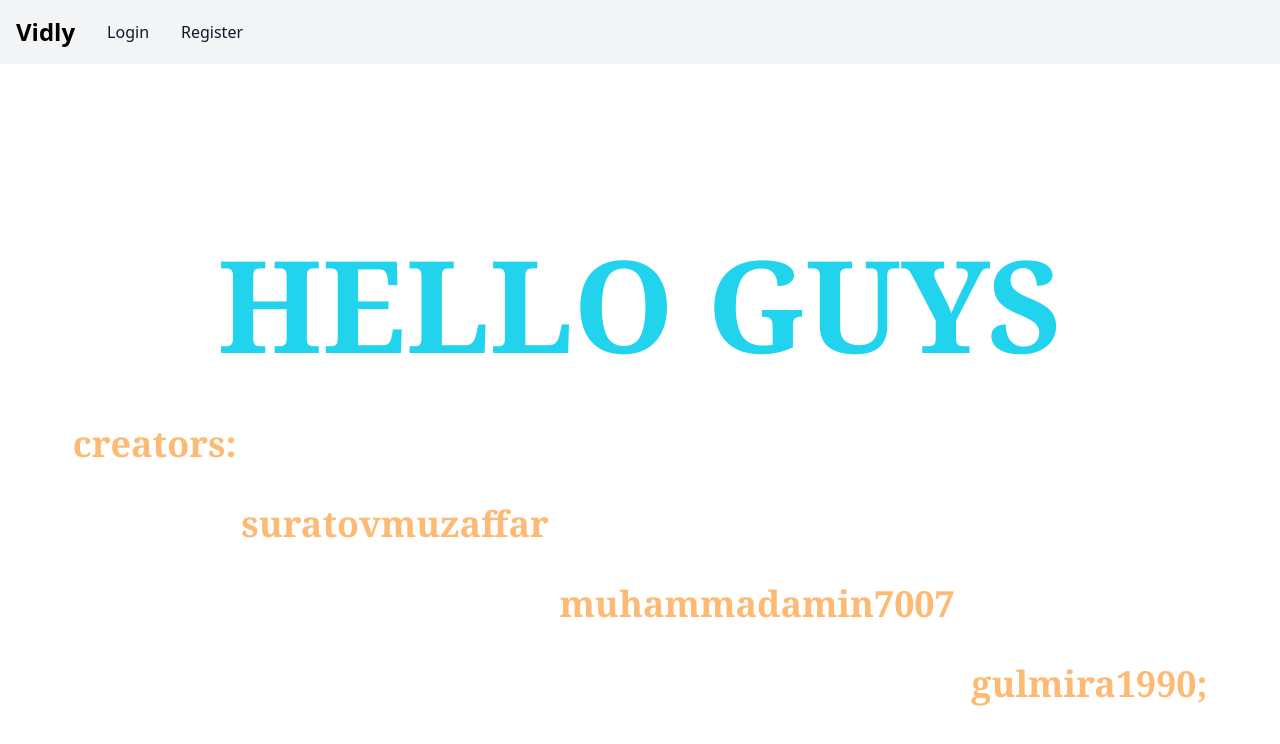
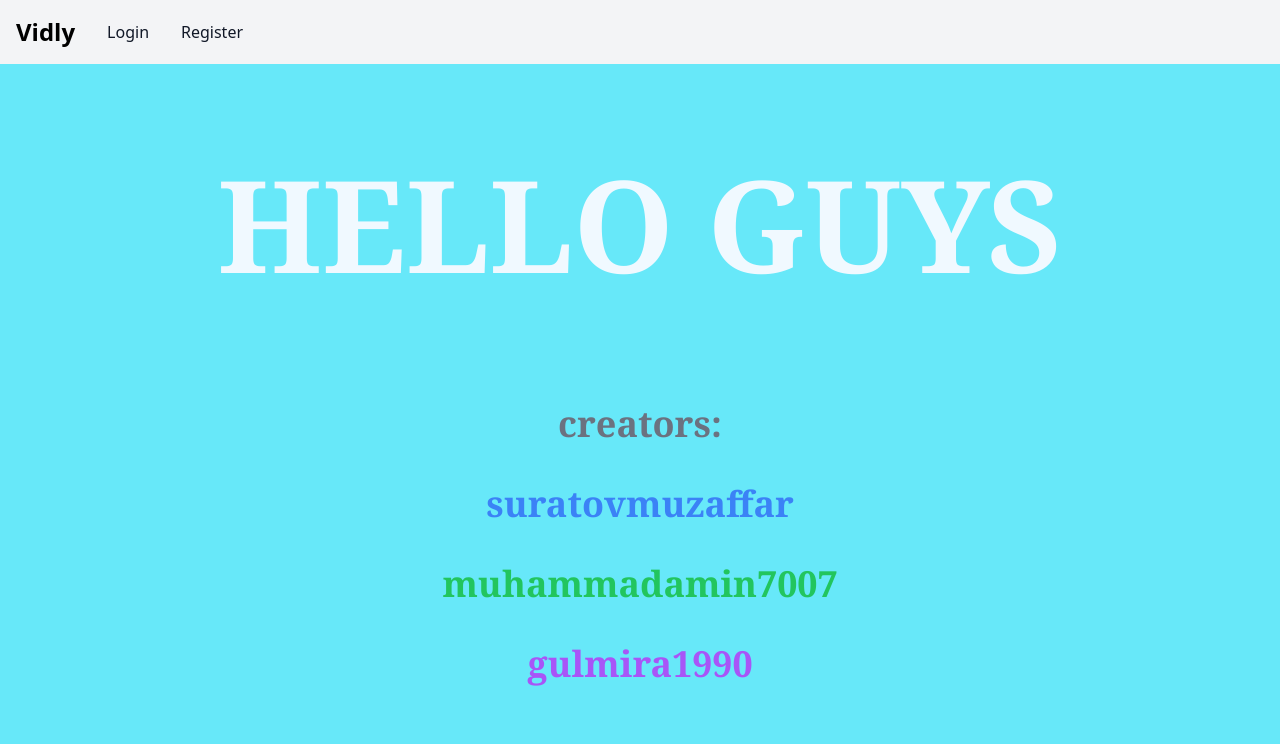
Before and after one commit to suratovmuzaffar/movies-app, a website: page public/index.html in a window 1280 px wide. Drawn offline with nearby package versions, Linux system fonts and the light colour scheme.

Commit message:
index htmlga ui chizildi:)

```diff
--- a/public/index.html
+++ b/public/index.html
@@ -33,21 +33,32 @@
       </div>
     </nav>
 
+    <div class="bg-cyan-300 h-[100vh] flex flex-col items-center">
       <h1
-      class="flex h-[60vh] justify-center text-9xl text-cyan-400 w-[100%] font-bold font-serif items-center"
+        class="flex h-[40vh] justify-center text-9xl text-sky-50 w-[100%] font-bold font-serif items-center"
       >
         HELLO GUYS
       </h1>
-    <pre
-      class="flex h-[10vh] justify-center text-4xl text-orange-300 w-[100%] font-bold font-serif items-center"
+      <p
+        class="flex h-[10vh] justify-center text-4xl text-gray-500 w-[100%] font-bold font-serif items-center"
       >
         creators:
-
+      </p>
+      <p
+        class="flex h-[10vh] justify-center text-4xl text-blue-500 w-[100%] font-bold font-serif items-center"
+      >
         suratovmuzaffar
-
+      </p>
+      <p
+        class="flex h-[10vh] justify-center text-4xl text-green-500 w-[100%] font-bold font-serif items-center"
+      >
         muhammadamin7007
-
-                                                                                                gulmira1990;
-    </pre>
+      </p>
+      <p
+        class="flex h-[10vh] justify-center text-4xl text-purple-500 w-[100%] font-bold font-serif items-center"
+      >
+        gulmira1990
+      </p>
+    </div>
   </body>
 </html>
```
Also changed, not shown: build/index.css. Lines whose indentation alone changed are shown as unchanged.
